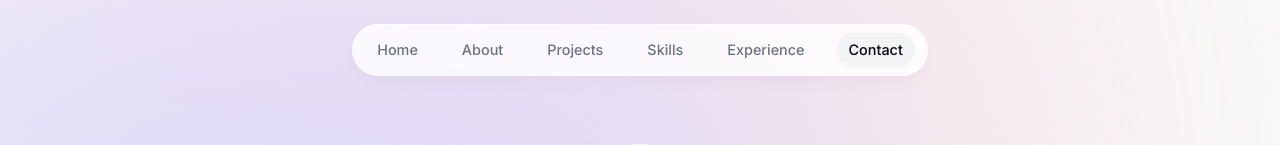
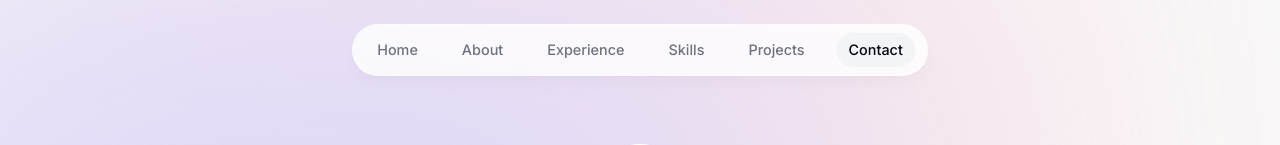
Before and after one commit to bigyanpatel/portfolio-next-2, a Next.js app: page / in a window 1280 px wide. Shown: the top 145 px of the page. Built offline with nearby package versions, Linux system fonts and the light colour scheme; no server answers.

Commit message:
Refactor: sections arrangement changes

```diff
--- a/app/page.tsx
+++ b/app/page.tsx
@@ -12,9 +12,9 @@ export default function Home() {
       <Intro />
       <SectionDivider />
       <About />
+      <Experience />
+      <Skills />
       <Projects />
-      <Skills />
-      <Experience />
       <Contact />
     </main>
   );
--- a/lib/data.ts
+++ b/lib/data.ts
@@ -19,16 +19,16 @@ export const links = [
     hash: "#about",
   },
   {
-    name: "Projects",
-    hash: "#projects",
+    name: "Experience",
+    hash: "#experience",
   },
   {
     name: "Skills",
     hash: "#skills",
   },
   {
-    name: "Experience",
-    hash: "#experience",
+    name: "Projects",
+    hash: "#projects",
   },
   {
     name: "Contact",
```
